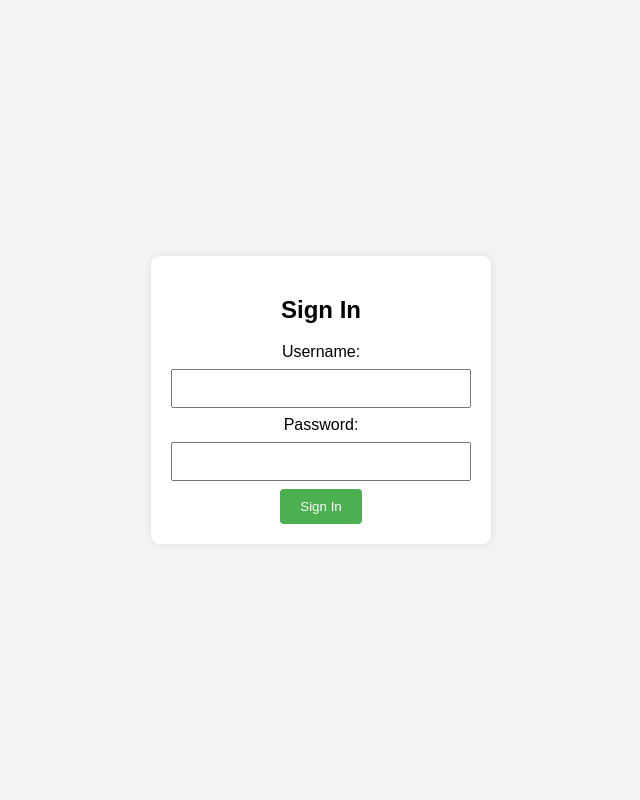
After one commit to pratheekraokb/flames24, a Django app: page /admin-signin/ in a window 1280 px wide. The commit adds this page. Shown: the whole page, without its empty margins (319-959 px from the left). Run offline with Django 4.2, Linux system fonts and the light colour scheme.

Commit message:
Signin page integrated

```diff
--- /dev/null
+++ b/flames24_app/templates/user_page/signin.html
@@ -0,0 +1,86 @@
+<!DOCTYPE html>
+<html lang="en">
+<head>
+    <meta charset="UTF-8">
+    <meta name="viewport" content="width=device-width, initial-scale=1.0">
+    <title>Sign In Page</title>
+    <style>
+        body {
+            font-family: Arial, sans-serif;
+            margin: 0;
+            padding: 0;
+            display: flex;
+            justify-content: center;
+            align-items: center;
+            height: 100vh;
+            background-color: #f4f4f4;
+        }
+
+        .signin-container {
+            background-color: #fff;
+            padding: 20px;
+            border-radius: 8px;
+            box-shadow: 0 0 10px rgba(0, 0, 0, 0.1);
+            width: 300px;
+            text-align: center;
+        }
+
+        input {
+            width: 100%;
+            padding: 10px;
+            margin: 8px 0;
+            box-sizing: border-box;
+        }
+
+        button {
+            background-color: #4caf50;
+            color: white;
+            padding: 10px 20px;
+            border: none;
+            border-radius: 4px;
+            cursor: pointer;
+        }
+
+        button:hover {
+            background-color: #45a049;
+        }
+    </style>
+</head>
+<body>
+    <div class="signin-container">
+        <h2>Sign In</h2>
+        <form id="signInForm">
+            <label for="username">Username:</label>
+            <input type="text" id="username" name="username" required>
+
+            <label for="password">Password:</label>
+            <input type="password" id="password" name="password" required>
+
+            <button type="button" onclick="checkCredentials()">Sign In</button>
+        </form>
+    </div>
+
+    <script>
+        function checkCredentials() {
+            var username = document.getElementById("username").value;
+            var password = document.getElementById("password").value;
+
+            // Check if the credentials are valid
+            if (username === "admin" && password === "admin") {
+                // Redirect to /adminSection/
+                window.location.href = "/adminSection/";
+            } else {
+                alert("Invalid username or password. Please try again.");
+            }
+        }
+
+        // Prevent form submission on button click
+        document.getElementById("signInForm").addEventListener("submit", function (event) {
+            event.preventDefault();
+            checkCredentials();
+        });
+    </script>
+
+
+</body>
+</html>
--- a/flames24_app/templates/user_page/user_base.html
+++ b/flames24_app/templates/user_page/user_base.html
@@ -156,7 +156,7 @@
     {% comment %} <a href="/about/">About Us</a> {% endcomment %}
     {% comment %} <a href="/contact/">Contact Us</a> {% endcomment %}
     <a href="/dept-results/">Departmentwise<br>Score</a>
-    <a href="/adminSection/">Admin Login</a>
+    <a href="/admin-signin/">Admin Login</a>
   </div>
 
   {% block userContainer %}
--- a/flames24_app/urls.py
+++ b/flames24_app/urls.py
@@ -16,6 +16,8 @@ urlpatterns = [
 
     path('adminSection/add-winners/', views.add_winners, name='add_winners'),
     path('dept-results/', views.deptResults, name="deptResults"),
+    path('admin-signin/', views.signIn, name="signIn"),
+
 
     path('api/create-department/', views.create_department, name='create_department'),
     path('api/create-event/', views.create_event, name='createEvent'),
--- a/flames24_app/views.py
+++ b/flames24_app/views.py
@@ -141,3 +141,6 @@ def add_winners(request):
 def deptResults(request):
     department_results = DepartmentResult.objects.all().order_by('-total_points')
     return render(request, 'user_page/results.html', {'department_results': department_results})
+
+def signIn(request):
+    return render(request,'user_page/signin.html')
```
